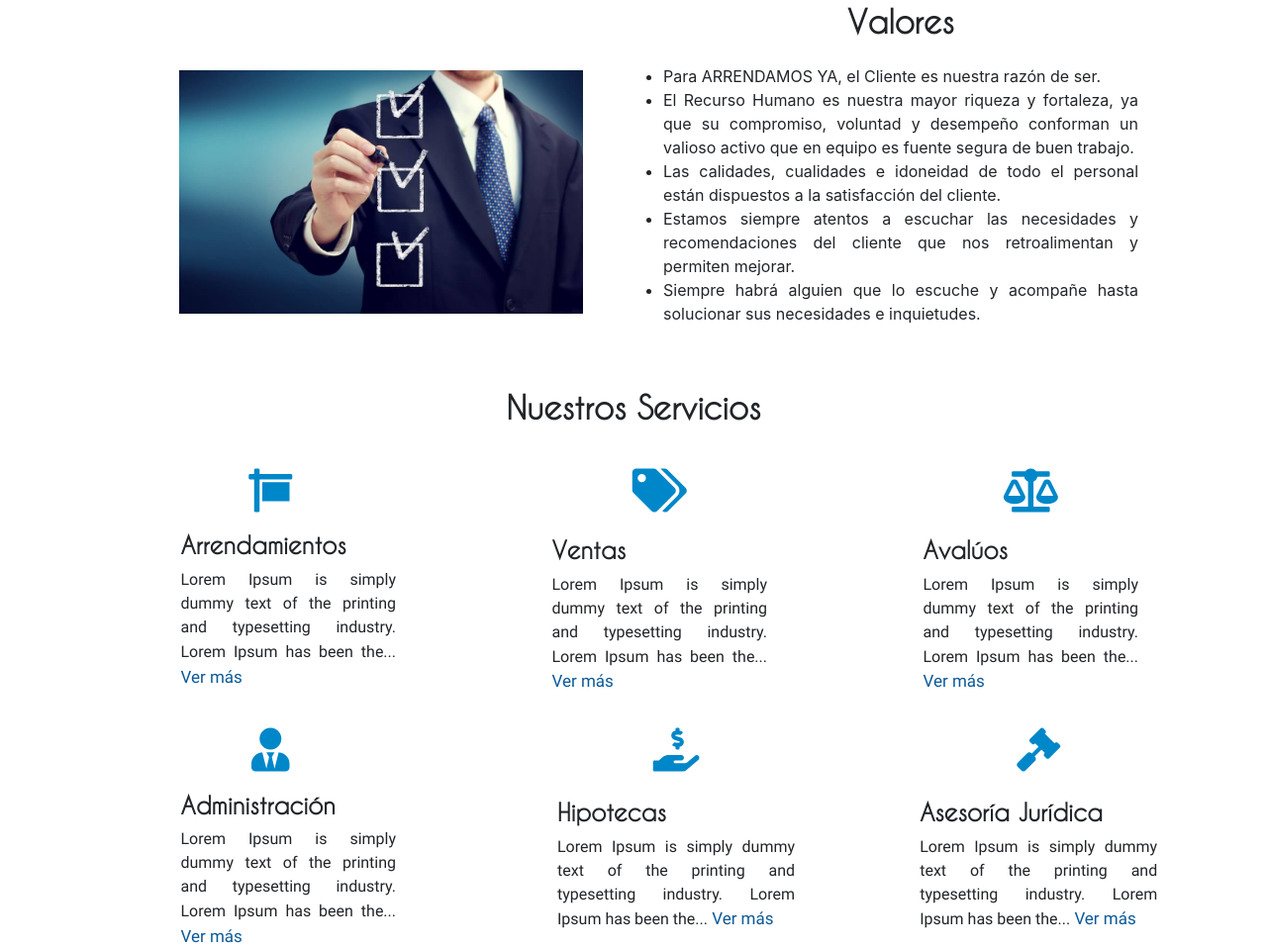
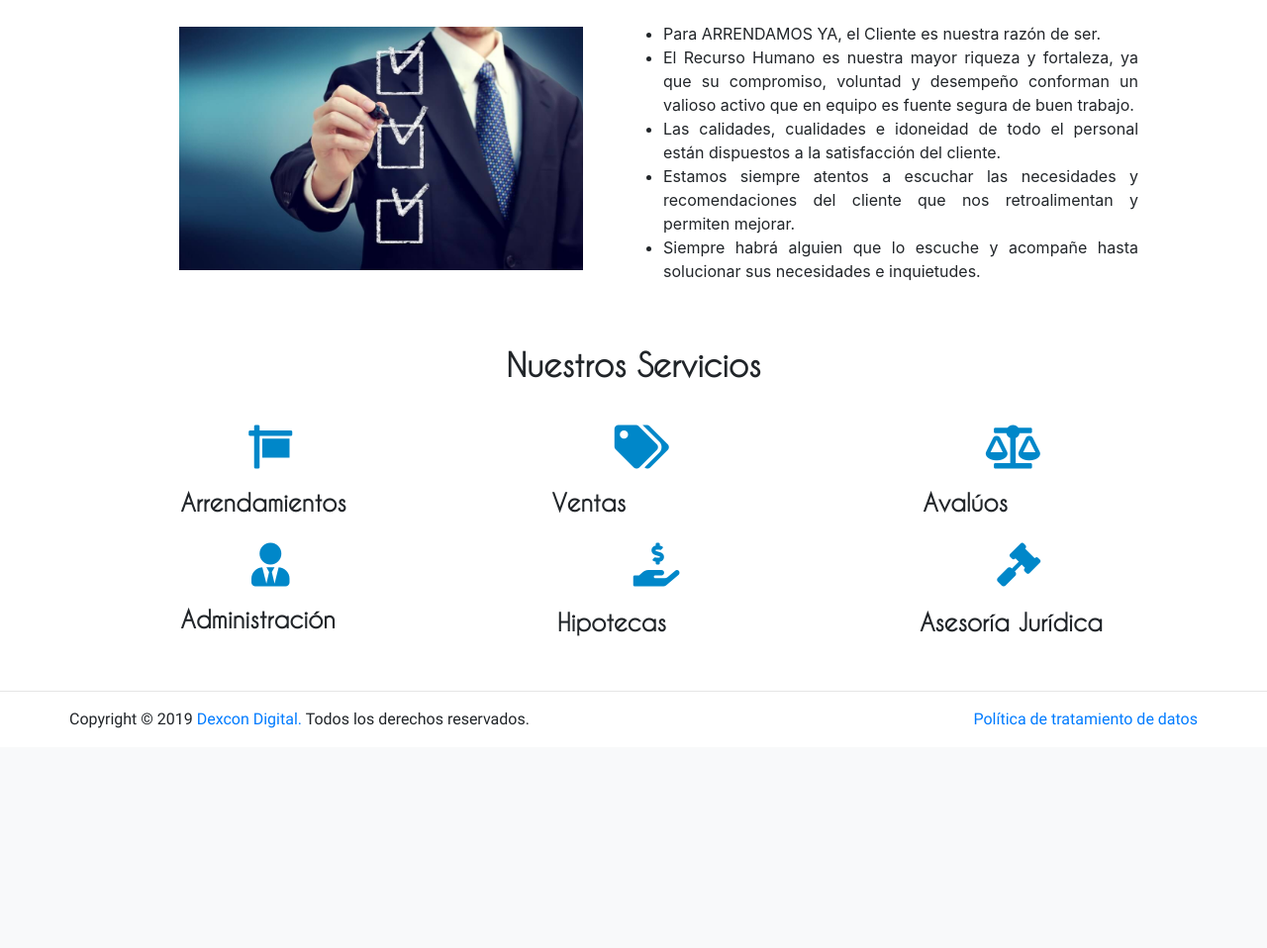
Before and after one commit to DexconDigital/arrendamosYa, a PHP site: page /quienes_somos.php in a window 1280 px wide. Shown: the part 1585-2543 px from the top of the page at 99% size. After the commit the page ends 2321 px from the top, so only its background shows below. Run offline with PHP 8.4, Linux system fonts and the light colour scheme.

Commit message:
se agrego logo y se quitaron los textos descriptivos de los servicios

```diff
--- a/quienes_somos.php
+++ b/quienes_somos.php
@@ -30,7 +30,7 @@
                 <div class="col-md-12">
                     <div class="row">
                         <div class="col-md-6 cont_img_estadis">
-                            <img src="images/no_image.png" alt="">
+                            <img src="images/Logo.png" alt="">
                             <p class="mt-5"></p>
 
                         </div>
@@ -157,9 +157,9 @@
                             <div>
                                 <h4><strong><?php echo $texto_servicios['arrendamientos']['titulo'] ?></strong></h4>
                             </div>
-                            <div class="margen_serv" style=" text-align: justify;">
+                            <!--<div class="margen_serv" style=" text-align: justify;">
                                 <p>Lorem Ipsum is simply dummy text of the printing and typesetting industry. Lorem Ipsum has been the...<a href="servicios.php#"> Ver más</a> </p>
-                            </div>
+                            </div>-->
                         </div>
                     </div>
                     <!--Cuadro ventas -->
@@ -168,15 +168,15 @@
 
                         </div>
                         <div class="col-xl-9 col-md-10 col-10">
-                            <div class="col-xl-12 col-md-3 col-4 text-center">
+                            <div class="col-xl-10 col-md-3 col-4 text-center">
                                 <i class="fas fa-tags"></i>
                             </div>
                             <div>
                                 <h4><strong><?php echo $texto_servicios['ventas']['titulo'] ?></strong></h4>
                             </div>
-                            <div class="margen_serv" style=" text-align: justify;">
+                            <!--<div class="margen_serv" style=" text-align: justify;">
                                 <p>Lorem Ipsum is simply dummy text of the printing and typesetting industry. Lorem Ipsum has been the...<a href="servicios.php#"> Ver más</a> </p>
-                            </div>
+                            </div>-->
                         </div>
                     </div>
                     <!--Cuadro Avaluos -->
@@ -185,15 +185,15 @@
 
                         </div>
                         <div class="col-xl-9 col-md-10 col-10">
-                            <div class="col-xl-12 col-md-3 col-4 text-center">
+                            <div class="col-xl-10 col-md-3 col-4 text-center">
                                 <i class="fas fa-balance-scale"></i>
                             </div>
                             <div>
                                 <h4><strong><?php echo $texto_servicios['avaluos']['titulo'] ?></strong></h4>
                             </div>
-                            <div class="margen_serv" style=" text-align: justify;">
+                            <!--<div class="margen_serv" style=" text-align: justify;">
                                 <p>Lorem Ipsum is simply dummy text of the printing and typesetting industry. Lorem Ipsum has been the...<a href="servicios.php#"> Ver más</a> </p>
-                            </div>
+                            </div>-->
 
                         </div>
 
@@ -211,9 +211,9 @@
                             <div>
                                 <h4><strong><?php echo $texto_servicios['administracion']['titulo'] ?></strong></h4>
                             </div>
-                            <div class="margen_serv" style=" text-align: justify;">
+                            <!--<div class="margen_serv" style=" text-align: justify;">
                                 <p>Lorem Ipsum is simply dummy text of the printing and typesetting industry. Lorem Ipsum has been the...<a href="servicios.php#"> Ver más</a> </p>
-                            </div>
+                            </div>-->
                         </div>
                     </div>
                     <!--Cuadro hipotecas -->
@@ -222,15 +222,15 @@
 
                         </div>
                         <div class="col-xl-9 col-md-10 col-10 cont_hipoteca">
-                            <div class="col-xl-12 col-md-3 col-4 text-center">
+                            <div class="col-xl-10 col-md-3 col-4 text-center">
                                 <i class="fas fa-hand-holding-usd"></i>
                             </div>
                             <div>
                                 <h4><strong><?php echo $texto_servicios['hipotecas']['titulo'] ?></strong></h4>
                             </div>
-                            <div class="margen_serv" style=" text-align: justify;">
+                            <!--<div class="margen_serv" style=" text-align: justify;">
                                 <p>Lorem Ipsum is simply dummy text of the printing and typesetting industry. Lorem Ipsum has been the...<a href="servicios.php#"> Ver más</a> </p>
-                            </div>
+                            </div>-->
                         </div>
                     </div>
                     <!--Cuadro asesoria_juridica -->
@@ -239,15 +239,15 @@
 
                         </div>
                         <div class="col-xl-9 col-md-10 col-10 cont_juridica">
-                            <div class="col-xl-12 col-md-3 col-4 text-center">
+                            <div class="col-xl-10 col-md-3 col-4 text-center">
                                 <i class="fas fa-gavel"></i>
                             </div>
                             <div>
                                 <h4><strong><?php echo $texto_servicios['asesoria_juridica']['titulo'] ?></strong></h4>
                             </div>
-                            <div class="margen_serv" style=" text-align: justify;">
+                            <!--<div class="margen_serv" style=" text-align: justify;">
                                 <p>Lorem Ipsum is simply dummy text of the printing and typesetting industry. Lorem Ipsum has been the...<a href="servicios.php#"> Ver más</a> </p>
-                            </div>
+                            </div>-->
 
                         </div>
 
```
